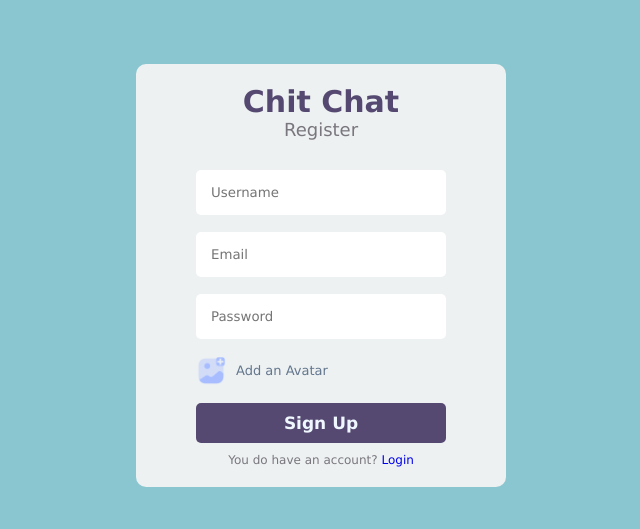
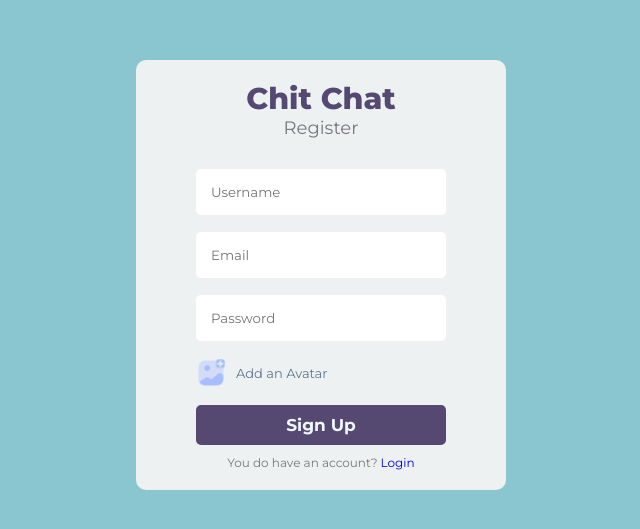
Before and after one commit to AbhishekSoni1764/ChitChat, a React (Vite) app: page / in a window 1280 px wide. Shown: the part 125-654 px from the top of the page, without its empty margins (319-959 px from the left). Built offline with nearby package versions, Linux system fonts and the light colour scheme.

Commit message:
font changed

```diff
--- a/src/App.css
+++ b/src/App.css
@@ -1,8 +1,10 @@
+@import url('https://fonts.googleapis.com/css2?family=Montserrat:ital,wght@0,100..900;1,100..900&display=swap');
+
 * {
   margin: 0;
   padding: 0;
   box-sizing: border-box;
-  font-family: 'Lucida Sans';
+  font-family: "Montserrat", sans-serif;
 }
 
 .register-container {
@@ -39,13 +41,13 @@
 
 .logo {
   font-size: 30px;
-  font-weight: 900;
+  font-weight: 800;
   color: #554971;
 }
 
 .page-title {
   font-size: 18px;
-  font-weight: 200;
+  font-weight: 400;
   color: #79777d;
 }
 
@@ -86,7 +88,7 @@
 
 .register-wrapper > p {
   font-size: 12px;
-  font-weight: 200;
+  font-weight: 400;
   color: #79777d;
   text-decoration: none;
 }
```
